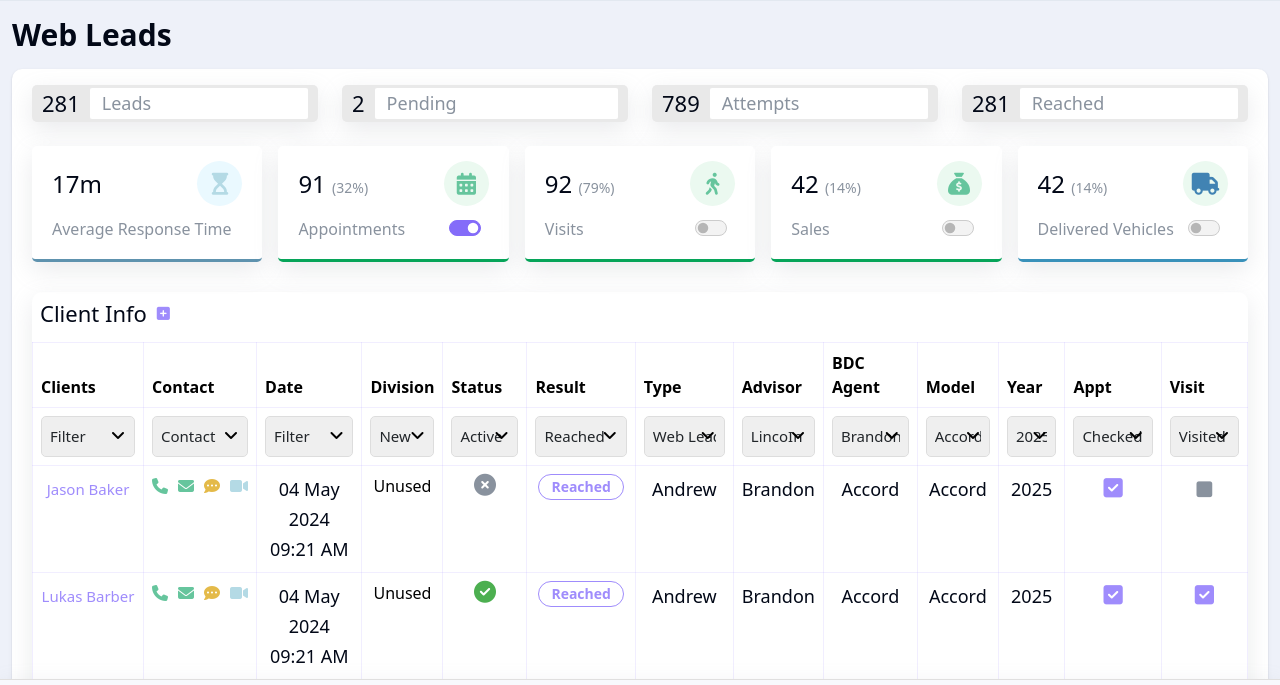
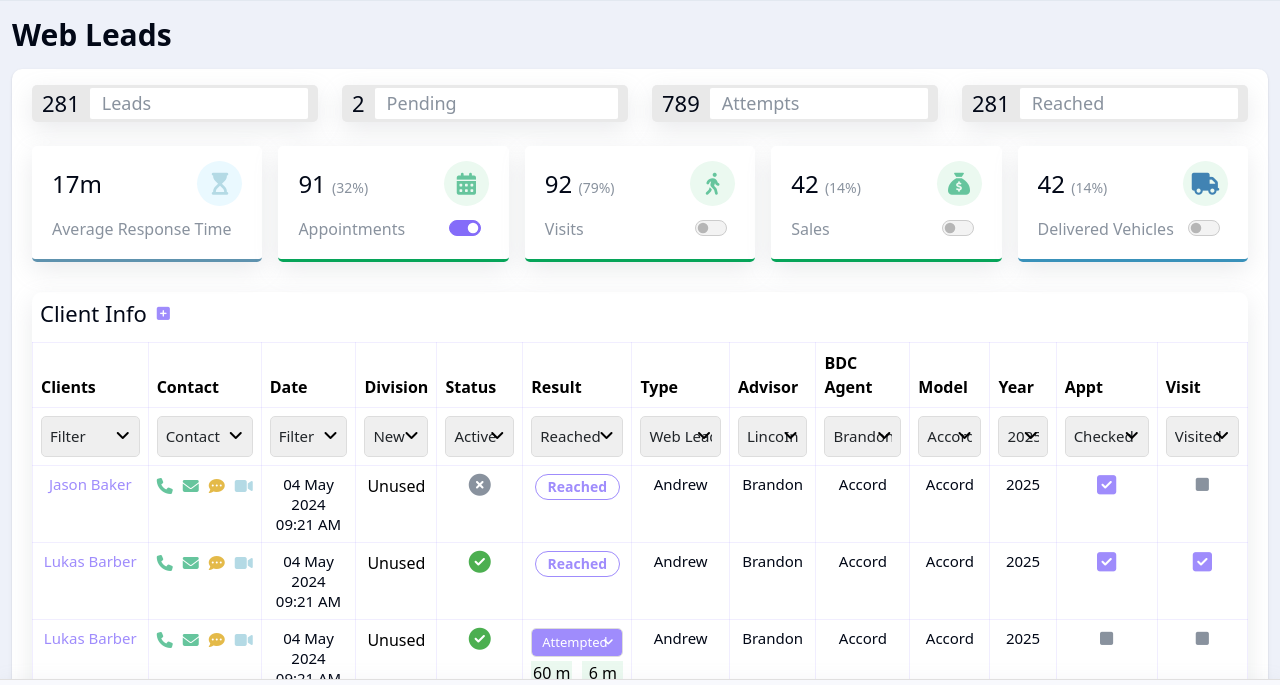
Before and after one commit to juelthpi/crm-dashboard-2, a plain HTML site: page leads.html in a window 1280 px wide. Shown: the part 70-755 px from the top of the page. Drawn offline with nearby package versions, Linux system fonts and the light colour scheme.

Commit message:
design update

```diff
--- a/assets/css/main.css
+++ b/assets/css/main.css
@@ -704,6 +704,10 @@ input[type="checkbox"]:checked {
 .client-table tr td,.client-table tr th{
   border: 1px solid #9f8cfc25;
 }
+.client-table tr td p{
+  font-size: 15px;
+  line-height: 20px;
+}
 .client-table{
   margin-top: 30px;
   box-shadow: rgba(149, 157, 165, 0.2) 0px 8px 24px;
```
